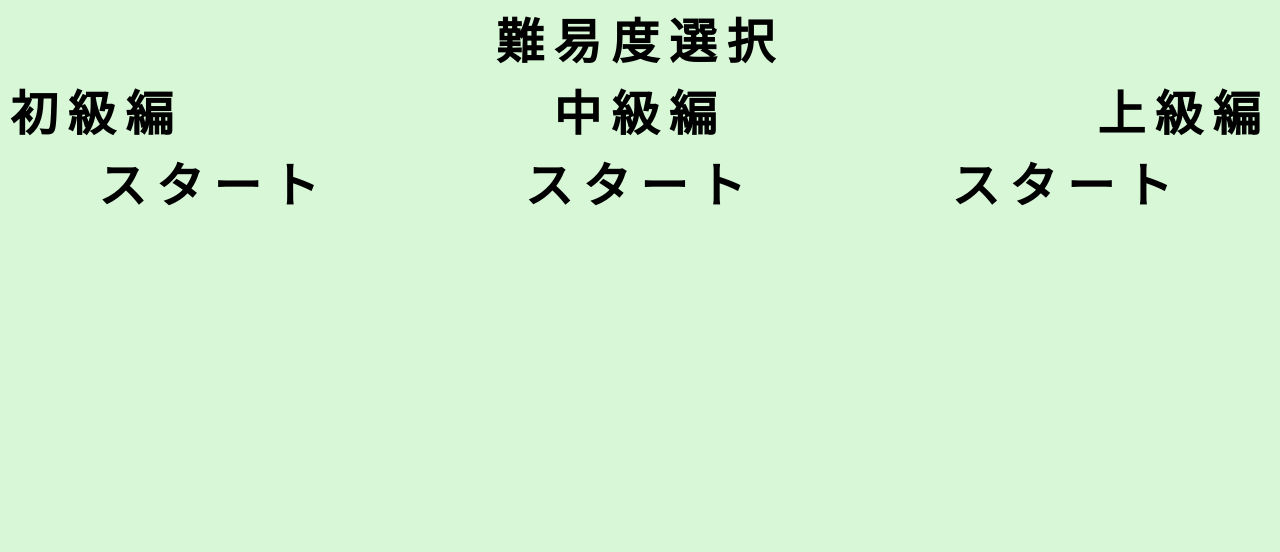
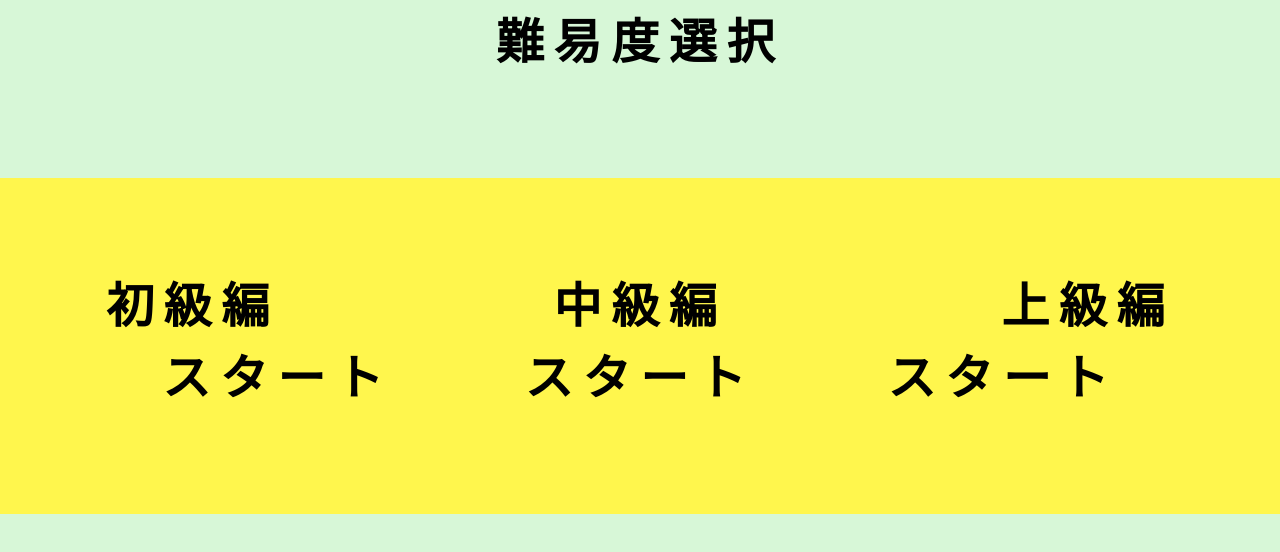
Before and after one commit to furu0202/Prefectures-App, a Next.js app: page /level in a window 1280 px wide. Shown: the top 552 px of the page. Built offline with nearby package versions, Linux system fonts and the light colour scheme.

Commit message:
背景色の設定

```diff
--- a/app/level/page.jsx
+++ b/app/level/page.jsx
@@ -48,6 +48,7 @@ const page = () => {
     <div className={styles.container}>
       <main className={styles.main}>
         <h1>難易度選択</h1>
+        <div className={styles.boxArea}>
           <div className={styles.titleArea}>
             {ITEMS.map((item) => {
               return (
@@ -70,6 +71,7 @@ const page = () => {
               );
             })}
           </div>
+        </div>
       </main>
     </div>
   );
--- a/app/level/page.module.css
+++ b/app/level/page.module.css
@@ -15,6 +15,11 @@
   text-align: center;
 }
 
+.boxArea {
+  margin: 2em auto;
+  padding: 2em;
+  background-color: #fff64d;
+}
 .titleArea {
   display: flex;
   justify-content: space-between;
```
Lines whose indentation alone changed are shown as unchanged.
